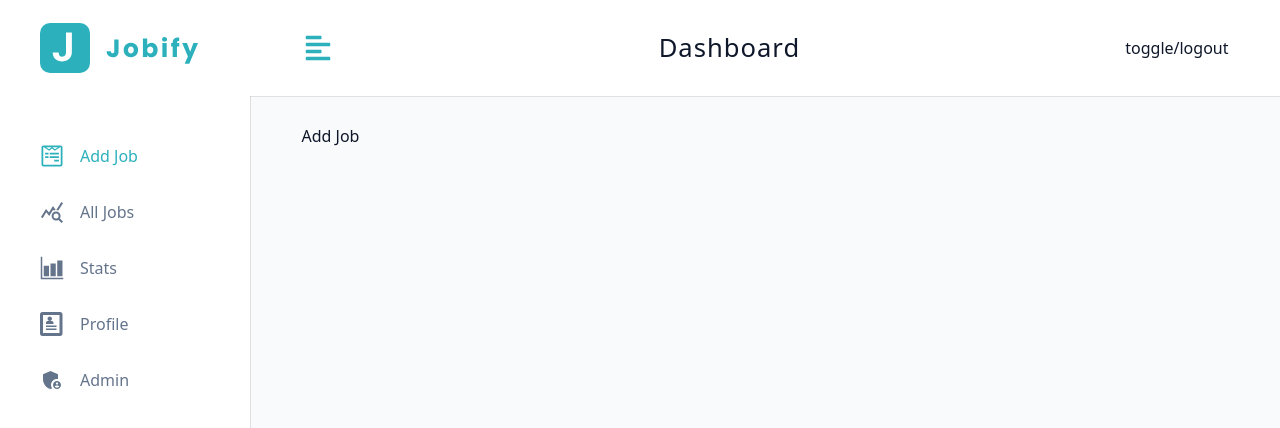
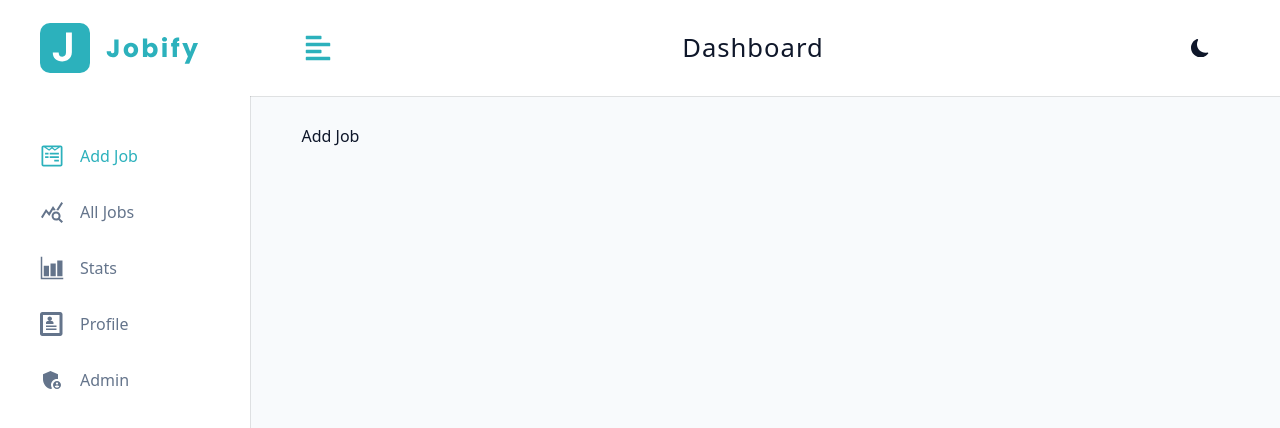
Before and after one commit to preston176/jobify, a React app: page /dashboard in a window 1280 px wide. Shown: the top 428 px of the page. Built offline with nearby package versions, Linux system fonts and the light colour scheme; the HTML template or start-up script is replaced by a standard one.

Commit message:
Add ThemeToggle component to Navbar

```diff
--- a/src/components/Navbar.jsx
+++ b/src/components/Navbar.jsx
@@ -3,6 +3,7 @@ import { FaAlignLeft } from 'react-icons/fa';
 import Logo from './Logo';
 
 import { useDashboardContext } from '../pages/DashboardLayout';
+import ThemeToggle from './ThemeToggle';
 const Navbar = () => {
     const { toggleSidebar } = useDashboardContext();
     return (
@@ -15,9 +16,12 @@ const Navbar = () => {
                     <Logo />
                     <h4 className='logo-text'>dashboard</h4>
                 </div>
-        <div className='btn-container'>toggle/logout</div>
+                <div className='btn-container'>
+                    <ThemeToggle />
+                </div>
             </div>
         </Wrapper>
+
     );
 };
 
```
Lines whose indentation alone changed are shown as unchanged.
